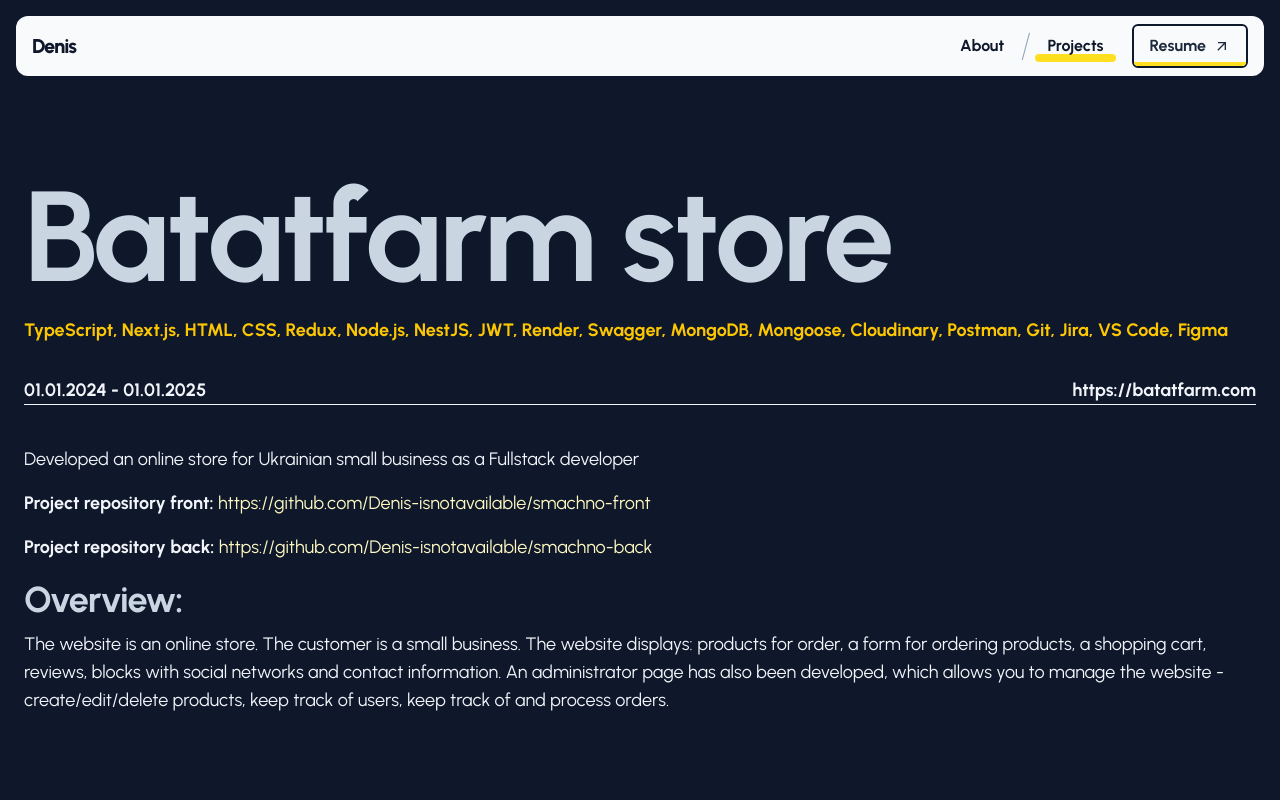
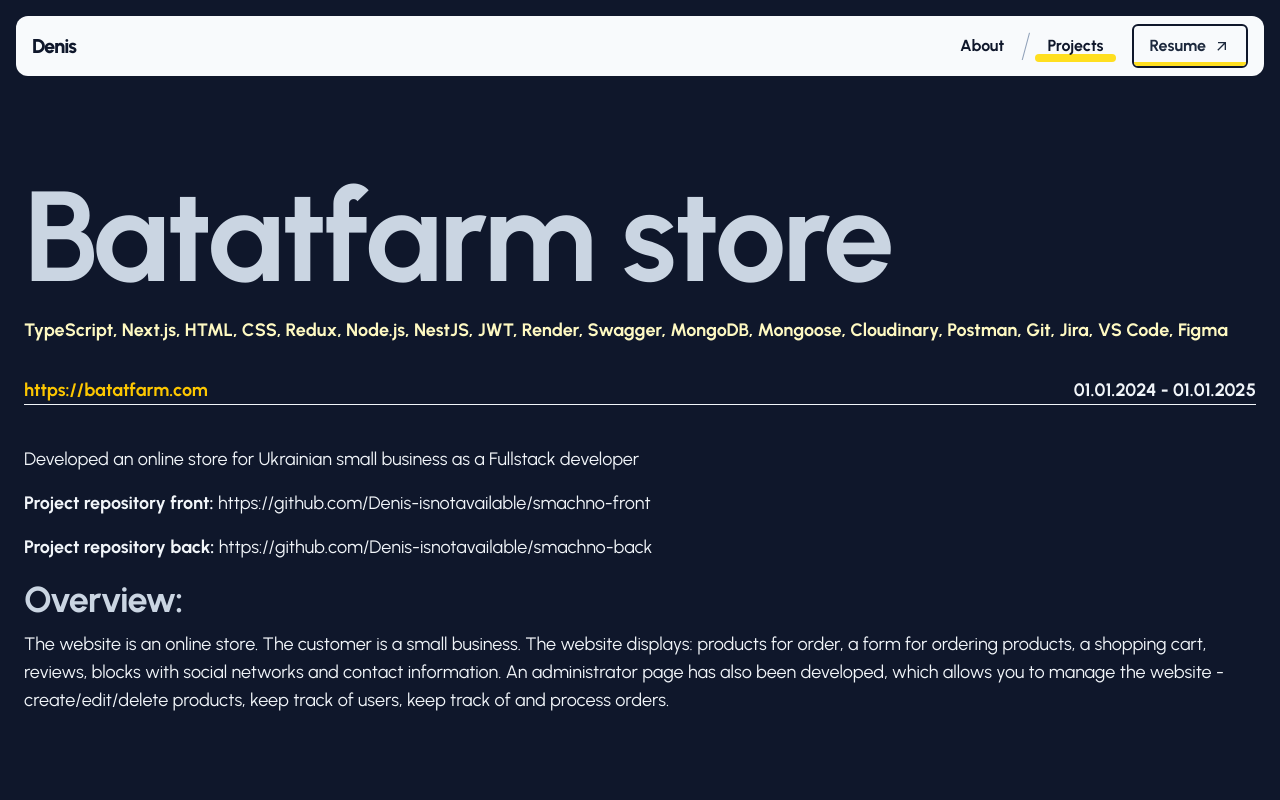
Before and after one commit to Denis-isnotavailable/resume, a Next.js app: page /projects/1 in a window 1280 px wide. Shown: the top 800 px of the page. Built offline with nearby package versions, Linux system fonts and the light colour scheme.

Commit message:
change styles in project

```diff
--- a/src/app/projects/[id]/page.tsx
+++ b/src/app/projects/[id]/page.tsx
@@ -31,35 +31,35 @@
                 {name}
             </Heading>
 
-            <p className="mb-8 text-lg text-yellow-400 font-bold">
+            <p className="mb-8 text-lg text-yellow-100 font-bold">
                 {allTechnologies}
             </p>
 
             <div className="mb-10 text-lg font-bold border-b border-b-slate-100 md:flex md:justify-between">
-                <p>{date}</p>
                 <Link
                     href={project_live_link}
                     aria-label={name || ""}
                     target="_blank"
                     rel="noopener noreferrer"
-                    className="break-words"
+                    className="break-words text-yellow-400 font-bold"
                 >
                     {project_live_link}
                 </Link>
+                <p>{date}</p>
             </div>
 
             <p className="mb-4 text-lg">
                 {role}
             </p>
 
-            {frontRepo && <Link href={frontRepo} className="block mb-4 text-lg text-yellow-100">
+            {frontRepo && <Link href={frontRepo} className="block mb-4 text-lg">
                 <span className="text-lg font-bold text-slate-100">
                     {'Project repository front: '}
                 </span>
                 {frontRepo}
             </Link>}
 
-            {backRepo && <Link href={backRepo} className="block mb-4 text-lg text-yellow-100">
+            {backRepo && <Link href={backRepo} className="block mb-4 text-lg">
                 <span className="text-lg font-bold text-slate-100">
                     {'Project repository back: '}
                 </span>
```
